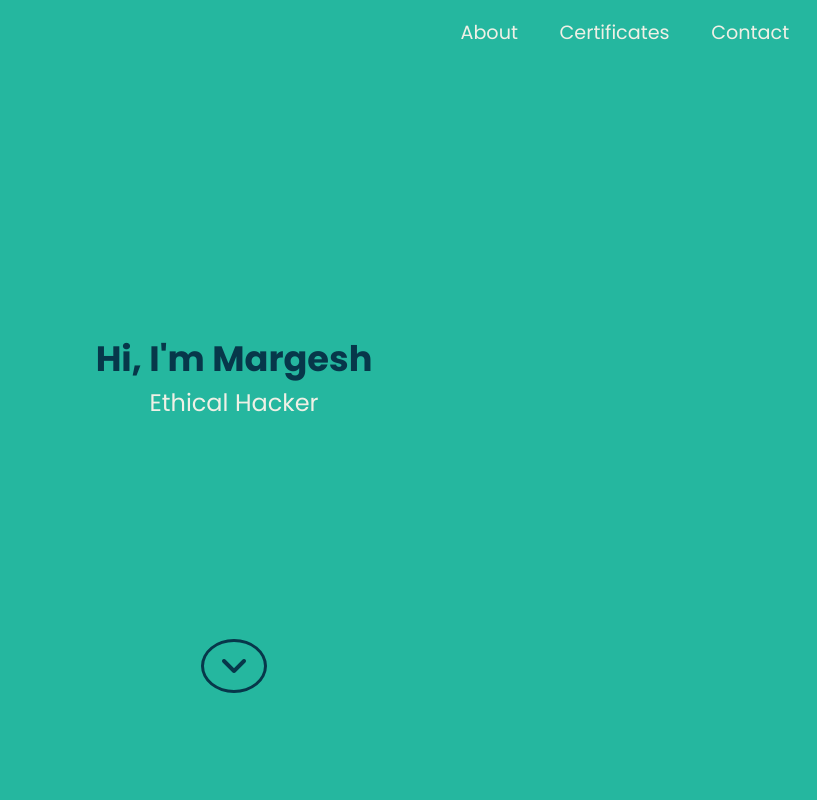
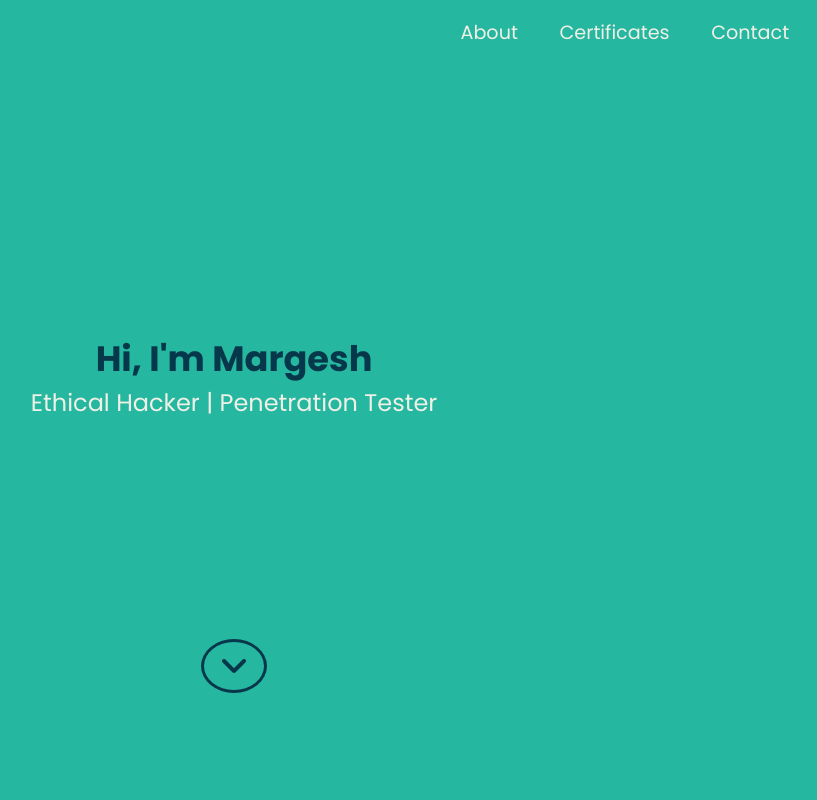
Before and after one commit to margesh007/website, a plain HTML site: page index.html in a window 1280 px wide. Shown: the top 800 px of the page, without its empty margins (406-1223 px from the left). Drawn offline with nearby package versions, Linux system fonts and the light colour scheme.

Commit message:
Update index.html

```diff
--- a/index.html
+++ b/index.html
@@ -28,7 +28,7 @@
     <div class="home-content" id="home-page">
       <div class="name">
         <h1>Hi, I'm Margesh</h1>
-        <p>Ethical Hacker</p>
+        <p>Ethical Hacker | Penetration Tester</p>
       </div>
       <div class="angle-down-icon">
         <a href="#about"><i class="fas fa-angle-down"></i></a>
```
